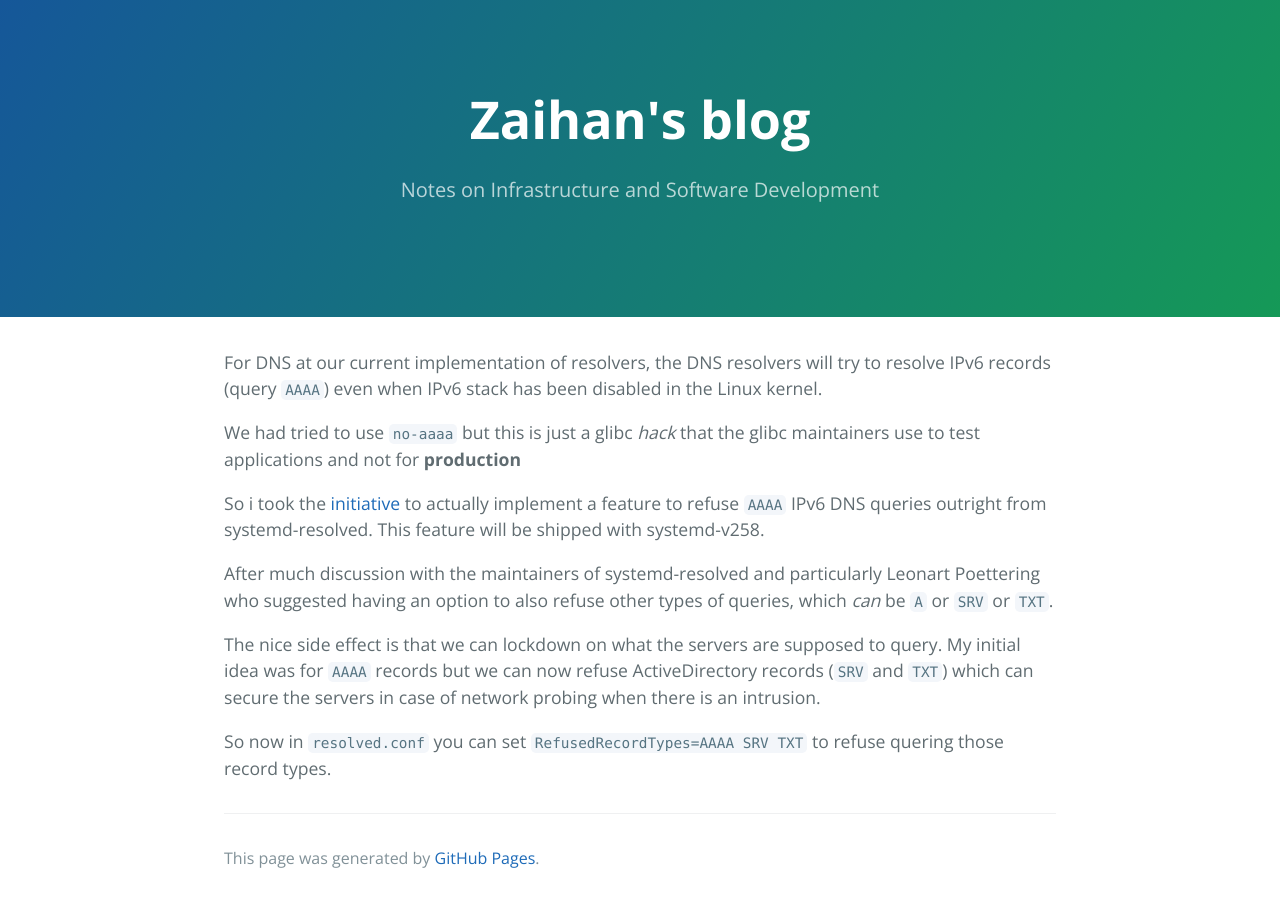
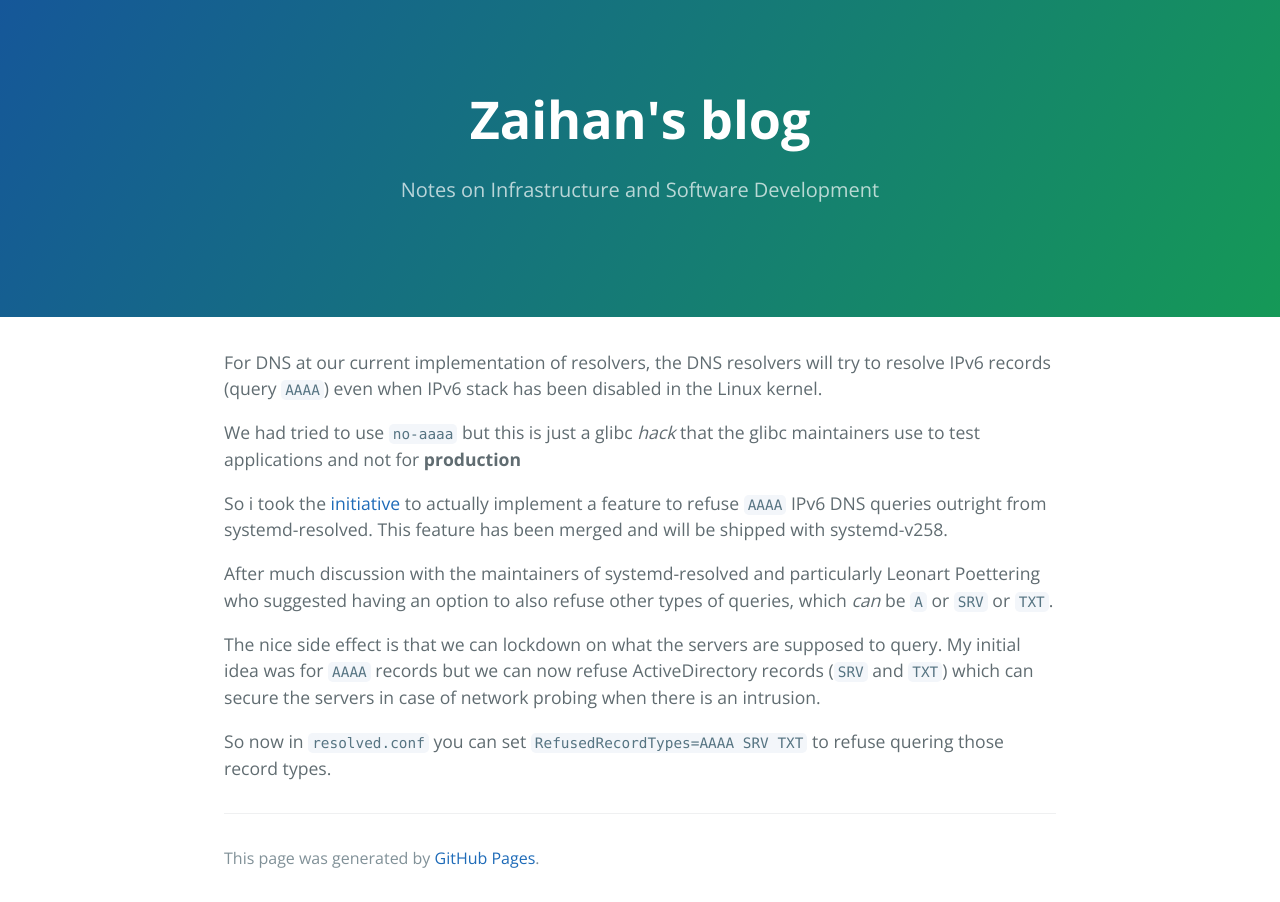
Before and after one commit to muhammadn/muhammadn.github.io, a Jekyll site: the page built from _posts/2025-03-16-refuse-dns-types-using-systemd-resolved.md, in a window 1280 px wide. Built offline with Jekyll 4.4.1, drawn with Linux system fonts in a browser that asks for light colours.

Commit message:
wrong time

```diff
--- a/_posts/2025-03-16-refuse-dns-types-using-systemd-resolved.md
+++ b/_posts/2025-03-16-refuse-dns-types-using-systemd-resolved.md
@@ -8,7 +8,7 @@ For DNS at our current implementation of resolvers, the DNS resolvers will try t
 
 We had tried to use `no-aaaa` but this is just a glibc *hack* that the glibc maintainers use to test applications and not for **production**
 
-So i took the [initiative](https://github.com/systemd/systemd/pull/34165) to actually implement a feature to refuse `AAAA` IPv6 DNS queries outright from systemd-resolved. This feature will be shipped with systemd-v258.
+So i took the [initiative](https://github.com/systemd/systemd/pull/34165) to actually implement a feature to refuse `AAAA` IPv6 DNS queries outright from systemd-resolved. This feature has been merged and will be shipped with systemd-v258.
 
 After much discussion with the maintainers of systemd-resolved and particularly Leonart Poettering who suggested having an option to also refuse other types of queries, which *can* be `A` or `SRV` or `TXT`.
 
```
Also changed, not shown: _posts/2025-03-16-what-is-mptcp-and-implementations-for-traefik-and-chrome-on-linux.md (+1 -1 lines).
